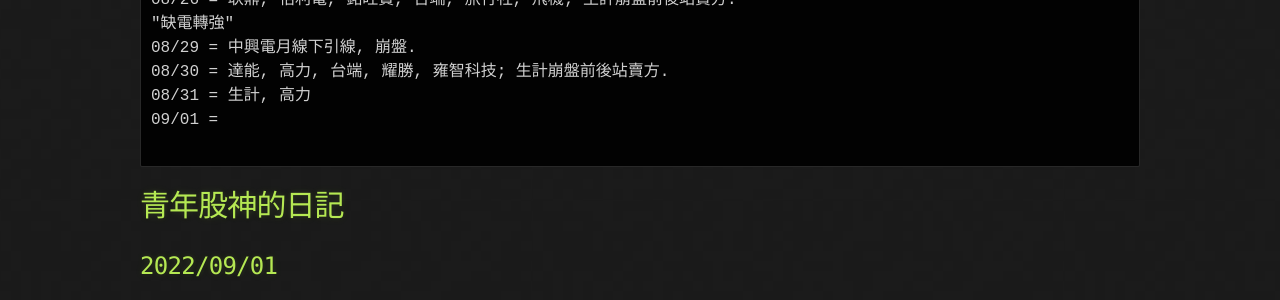
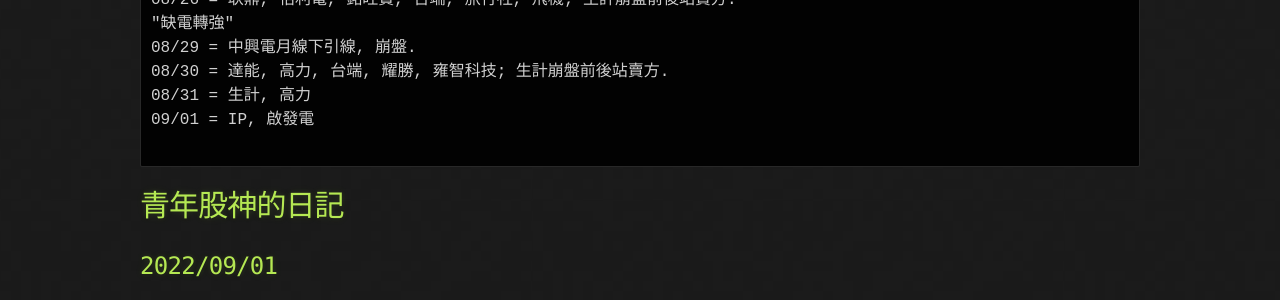
Before and after one commit to lepg5487/Stock_God, a Jekyll site: the page built from index.md, in a window 1280 px wide and 1400 px high. Shown: the part 864-1164 px from the top of the window. Built offline with Jekyll 4.4.1, drawn with Linux system fonts in a browser that asks for light colours; our own code applies the rules of GitHub Pages for plain Markdown files; some of the changed text lies outside the part shown.

Commit message:
Update index.md

````diff
--- a/index.md
+++ b/index.md
@@ -32,7 +32,7 @@ layout: testlayouts
 08/29 = 中興電月線下引線, 崩盤.
 08/30 = 達能, 高力, 台端, 耀勝, 雍智科技; 生計崩盤前後站賣方.
 08/31 = 生計, 高力
-09/01 =
+09/01 = IP, 啟發電
 
 ```
 
````
